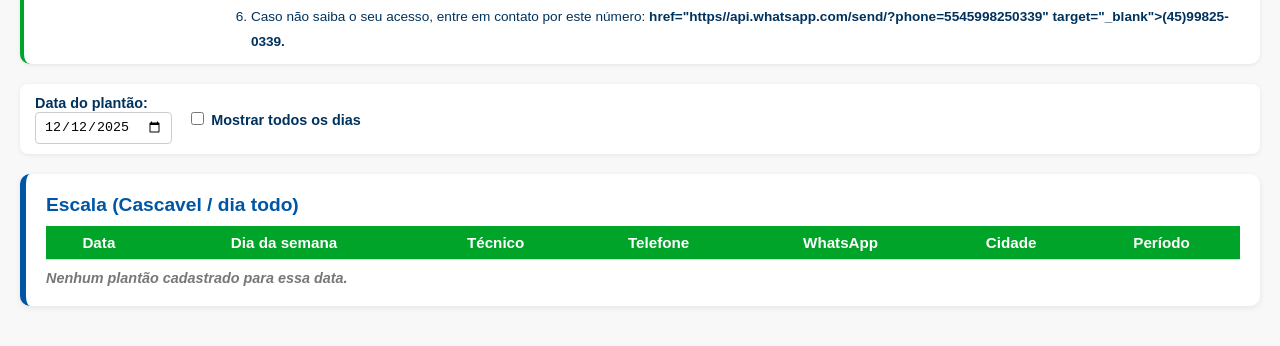
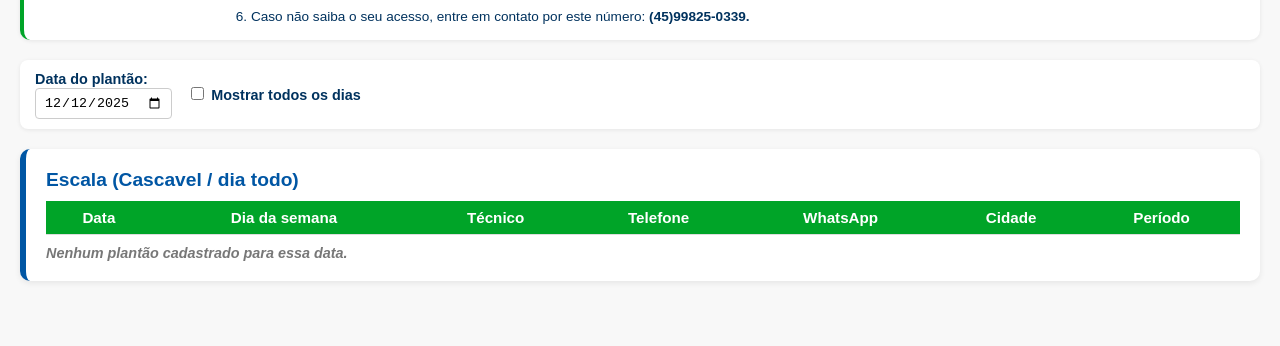
Before and after one commit to Redefrigor/Agenda-de-Plantoes-Procedimento-Abertura-de-Chamados, a plain HTML site: page index.html in a window 1280 px wide. Shown: the part 238-584 px from the top of the page. Drawn offline with Linux system fonts and the light colour scheme.

Commit message:
Update index.html

```diff
--- a/index.html
+++ b/index.html
@@ -156,7 +156,7 @@ th, td {
       <li>Selecione o equipamento afetado.</li>
       <li>Descreva o problema de forma objetiva (ex.: “câmara frigorífica com alta temperatura”, “alarme no rack”).</li>
       <li>Inclua fotos ou vídeos, e clique em <strong>Salvar/Enviar</strong>. Em casos de extrema urgência, ligar para o técnico de plantão no dia.</li>
-      <li>Caso não saiba o seu acesso, entre em contato por este número: <strong>href="https//api.whatsapp.com/send/?phone=5545998250339" target="_blank">(45)99825-0339.<strong></li>
+      <li>Caso não saiba o seu acesso, entre em contato por este número: <strong><href="https//api.whatsapp.com/send/?phone=5545998250339"> <target="_blank">(45)99825-0339.<strong></li>
     </ol>
   </div>
 </div>
```
